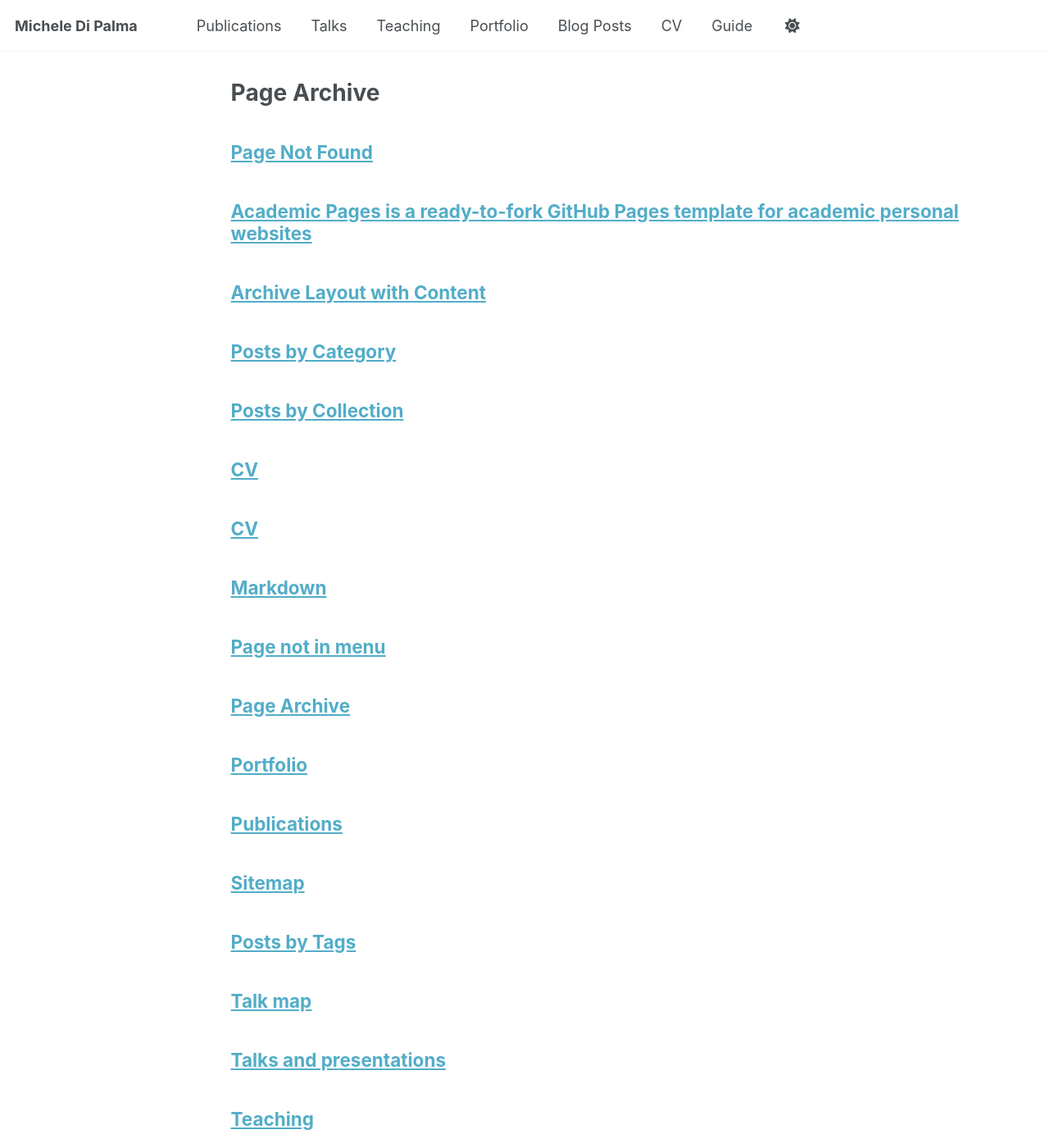
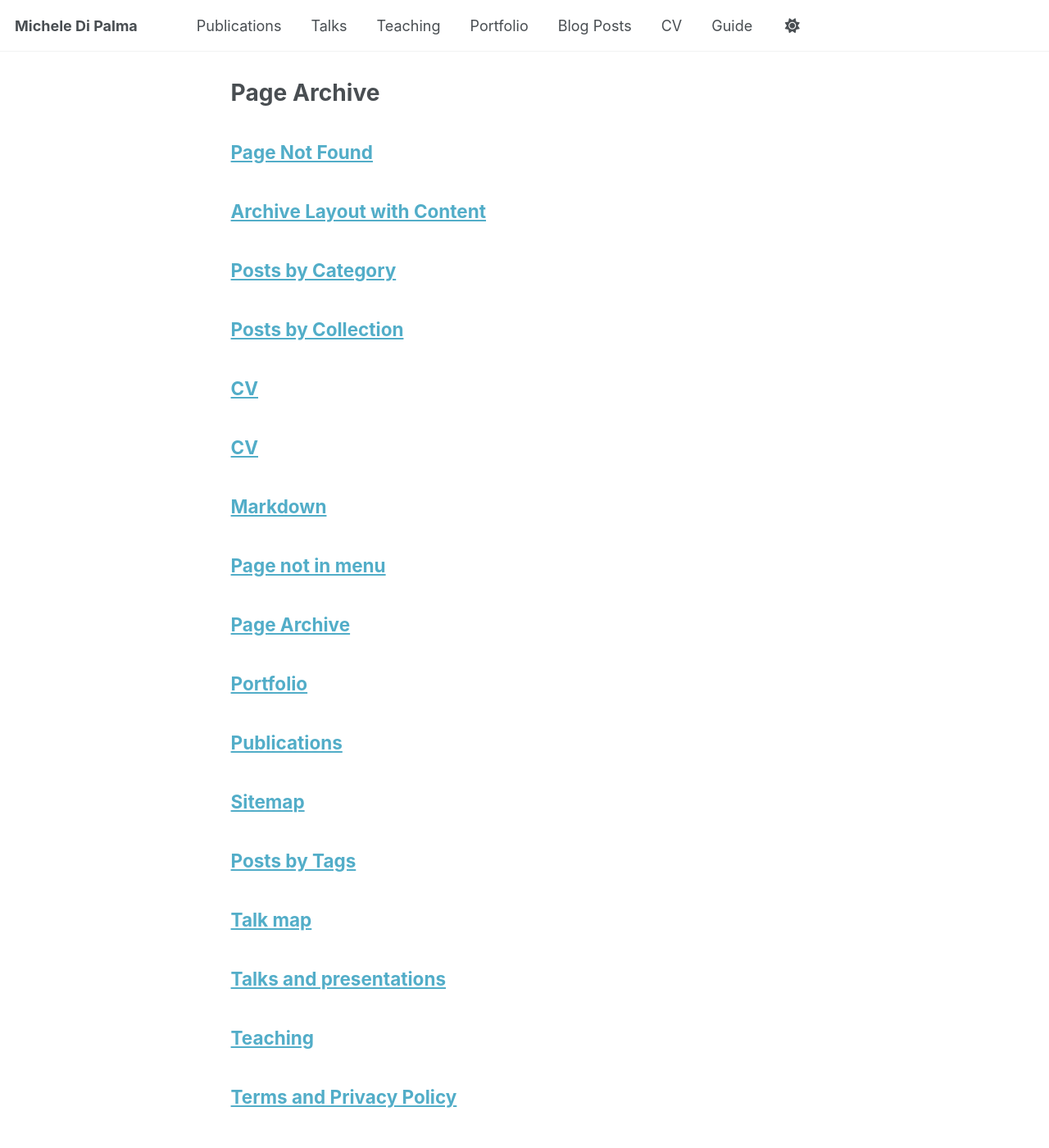
Before and after one commit to michele-dipalma/website, a Jekyll site: the page built from _pages/page-archive.html, in a window 1280 px wide and 1400 px high. Shown: the whole window at 82% size. Built offline with Jekyll 4.4.1, drawn with Linux system fonts in a browser that asks for light colours; a script bundle is joined from its source files by our own code; library files that are not in the unit come from our copies; some of the changed lines change nothing that is shown.

Commit message:
Update about.md

```diff
--- a/_pages/about.md
+++ b/_pages/about.md
@@ -1,16 +1,3 @@
----
-permalink: /
-title: "Academic Pages is a ready-to-fork GitHub Pages template for academic personal websites"
-author_profile: true
-redirect_from:
-  - /about/
-  - /about.html
----
-
-This is the front page of a website that is powered by the [Academic Pages template](https://github.com/academicpages/academicpages.github.io) and hosted on GitHub pages. [GitHub pages](https://pages.github.com) is a free service in which websites are built and hosted from code and data stored in a GitHub repository, automatically updating when a new commit is made to the repository. This template was forked from the [Minimal Mistakes Jekyll Theme](https://mmistakes.github.io/minimal-mistakes/) created by Michael Rose, and then extended to support the kinds of content that academics have: publications, talks, teaching, a portfolio, blog posts, and a dynamically-generated CV. Incidentally, these same features make it a great template for anyone that needs to show off a professional template!
-
- You can fork [this template](https://github.com/academicpages/academicpages.github.io) right now, modify the configuration and Markdown files, add your own PDFs and other content, and have your own site for free, with no ads!
-
 Home
 ======
 I am a biomedical researcher
```
